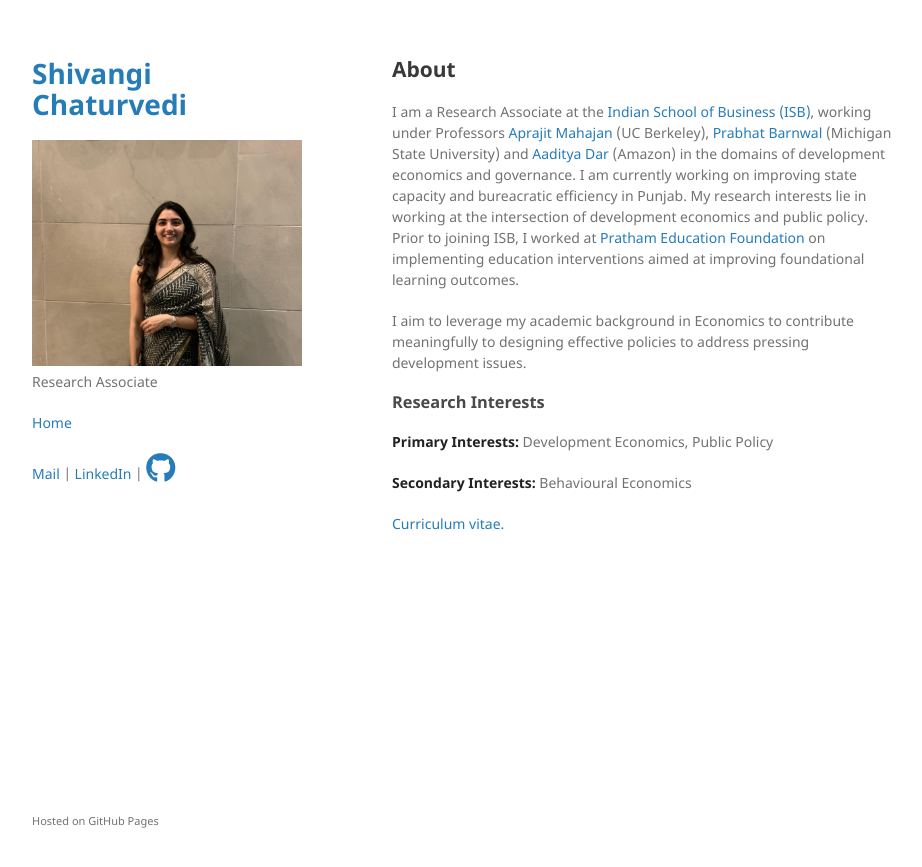
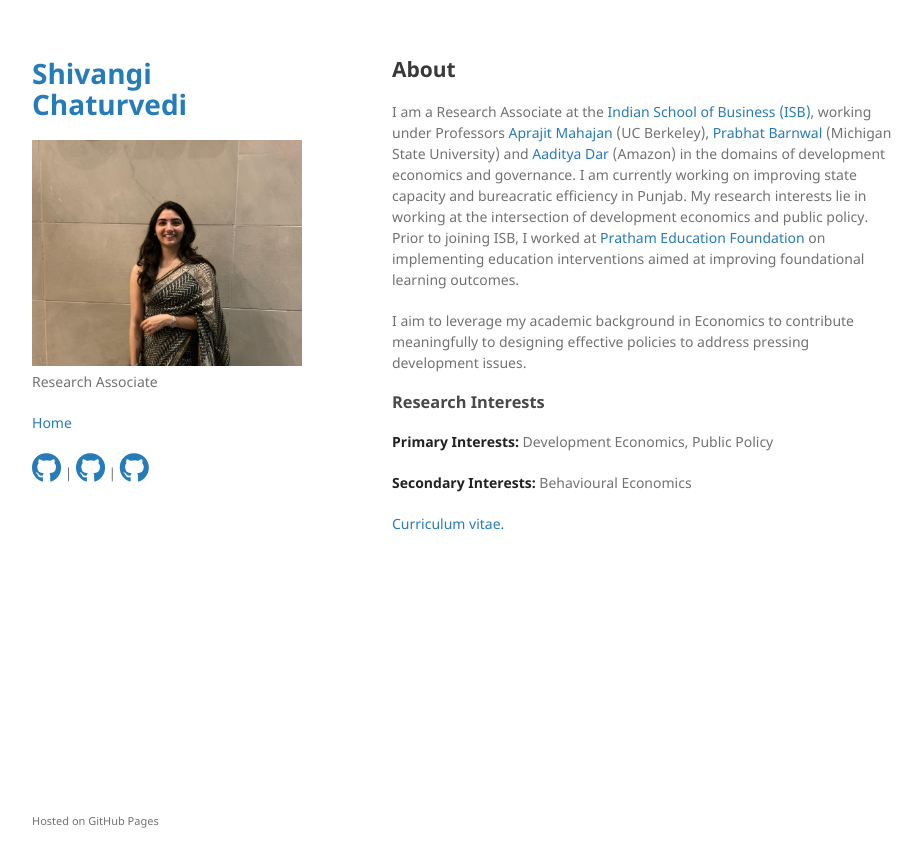
Before and after one commit to chaturvedi-shivangi/chaturvedi-shivangi.github.io, a Jekyll site: the page built from index.md, in a window 1280 px wide. Shown: the top 867 px of the page, without its empty margins (178-1100 px from the left). Built offline with Jekyll 4.4.1, drawn with Linux system fonts in a browser that asks for light colours; nearby versions of some CDN libraries; our own code applies the rules of GitHub Pages for plain Markdown files.

Commit message:
Update default.html

```diff
--- a/_layouts/default.html
+++ b/_layouts/default.html
@@ -30,7 +30,7 @@
         {% endif %}
 
         <p class="view"><a href="https://chaturvedi-shivangi.github.io/">Home</a></p>
-        <p class="view"><a href="mailto:shivangichaturvedi0612@gmail.com">Mail</a> | <a href="https://www.linkedin.com/in/shivangi--chaturvedi/">LinkedIn</a> | <a href="{{ site.github.owner_url }}"><i class="fab fa-github" style='font-size:30px'></i></a></p>
+        <p class="view"><a href="mailto:shivangichaturvedi0612@gmail.com"><i class="fab fa-github" style='font-size:30px'></i></a> | <a href="https://www.linkedin.com/in/shivangi--chaturvedi/"><i class="fab fa-github" style='font-size:30px'></i></a> | <a href="{{ site.github.owner_url }}"><i class="fab fa-github" style='font-size:30px'></i></a></p>
 
         {% if site.show_downloads %}
         <ul class="downloads">
```
